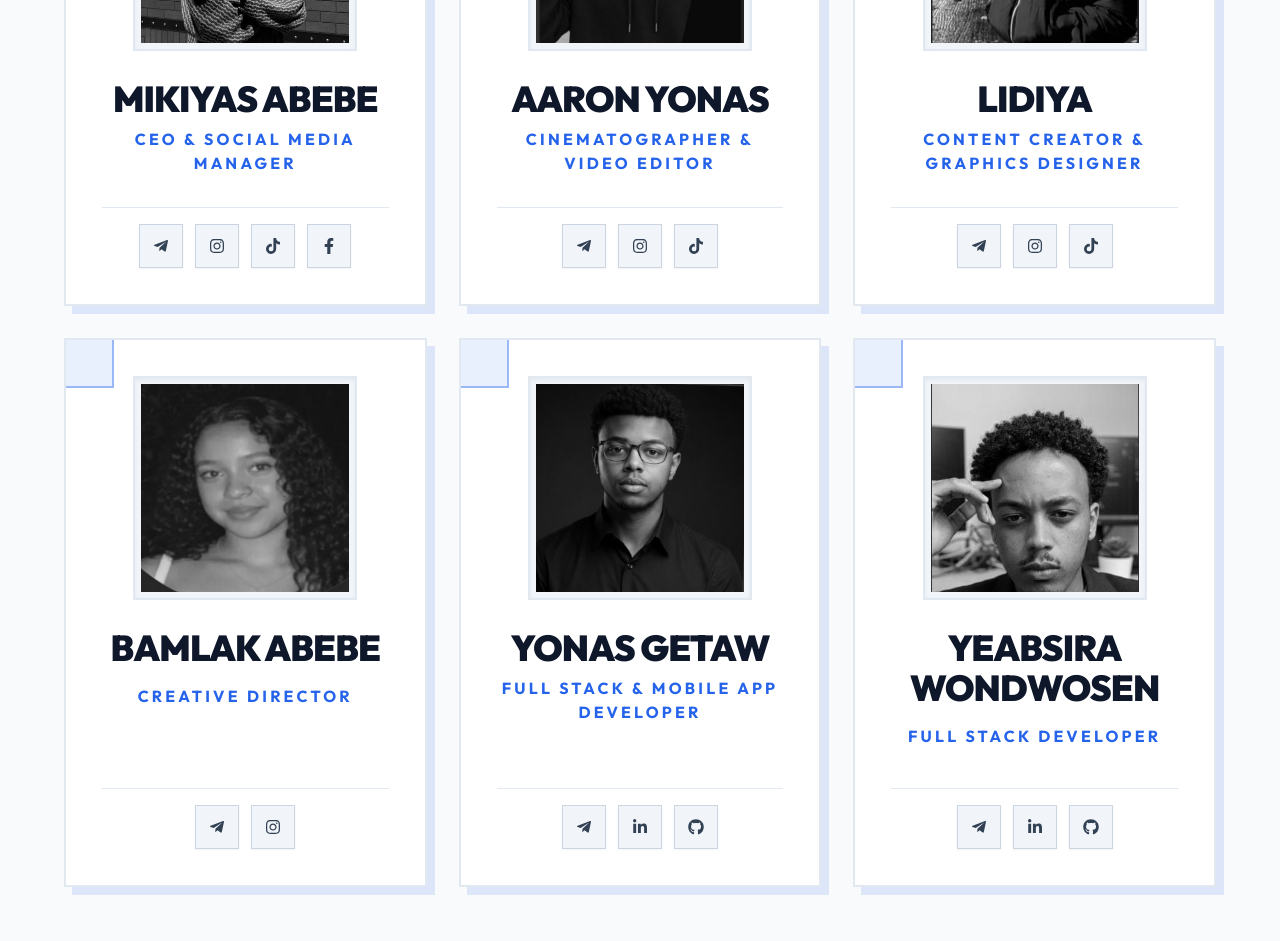
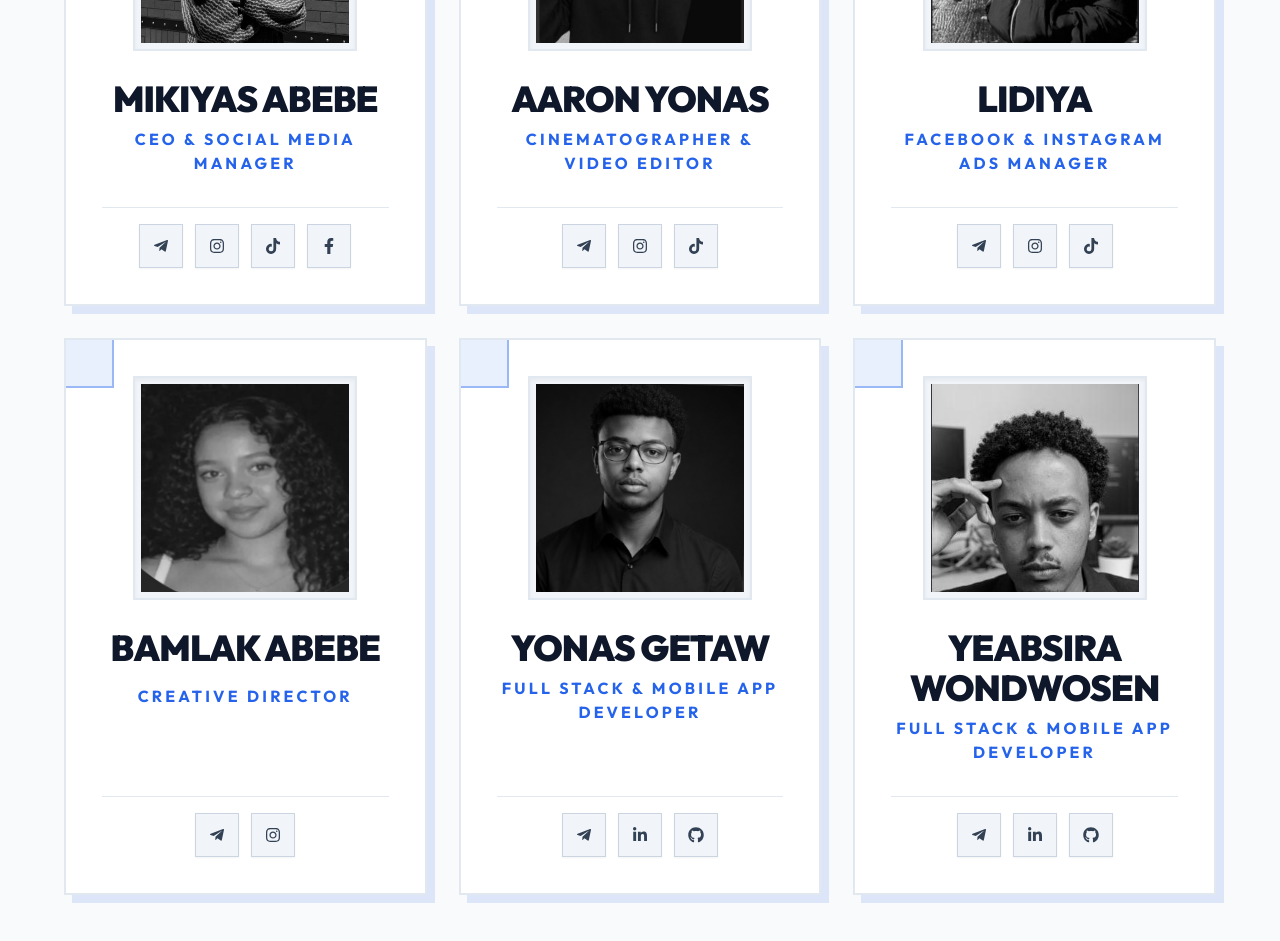
Before and after one commit to tamrat2111/wise-digital, a React (Create React App) app: page / in a window 1280 px wide. Shown: the part 5360-6301 px from the top of the page. Built offline with nearby package versions, Linux system fonts and the light colour scheme.

Commit message:
feat: update roles for Lidiya and Yeabsira Wondwosen

```diff
--- a/src/data/teamData.js
+++ b/src/data/teamData.js
@@ -33,14 +33,14 @@ export const teamMembers = [
   {
     id: 3,
     name: 'Lidiya',
-    role: 'Content Creator & Graphics Designer',
-    bio: 'Dynamic content creator and graphic designer crafting trendsetting digital campaigns, high-impact branding materials, and captivating visuals.',
+    role: 'Facebook & Instagram Ads Manager',
+    bio: 'Strategic digital marketer and performance ads manager specializing in high-converting Facebook and Instagram advertising campaigns, target audience segmentation, and ROI scaling.',
     image: '/images/team/lidiya.png',
-    skills: ['Content Creation', 'Graphics Design', 'Visual Branding', 'Social Media Graphics'],
+    skills: ['Facebook Ads', 'Instagram Ads', 'Campaign Strategy', 'Media Buying', 'Audience Targeting'],
     social: {
       telegram: 'https://t.me/wisedigitals21',
-      instagram: 'https://instagram.com/wise_creatives',
-      tiktok: 'https://tiktok.com/@wise_creatives',
+      instagram: 'https://www.instagram.com/wise_digital_solutions/',
+      tiktok: 'https://www.tiktok.com/@wisedigitalgroup',
     },
   },
   {
@@ -71,10 +71,10 @@ export const teamMembers = [
   {
     id: 6,
     name: 'Yeabsira Wondwosen',
-    role: 'Full Stack Developer',
-    bio: 'Full stack developer crafting high-performance web applications, modern responsive interfaces, and robust backend integrations.',
+    role: 'Full Stack & Mobile App Developer',
+    bio: 'Full stack and mobile app developer crafting scalable architectures, cross-platform mobile apps (iOS & Android), and resilient backend integrations.',
     image: '/images/team/yeabsira.png',
-    skills: ['Full Stack Development', 'JavaScript / TypeScript', 'React', 'Node.js', 'Web Architecture'],
+    skills: ['Full Stack Development', 'Mobile App Development', 'React / React Native', 'Node.js', 'APIs'],
     social: {
       github: 'https://github.com/YeabsiraWondwosen',
       linkedin: 'https://www.linkedin.com/in/yeabsira-wondwosen-b9aa78336',
```
